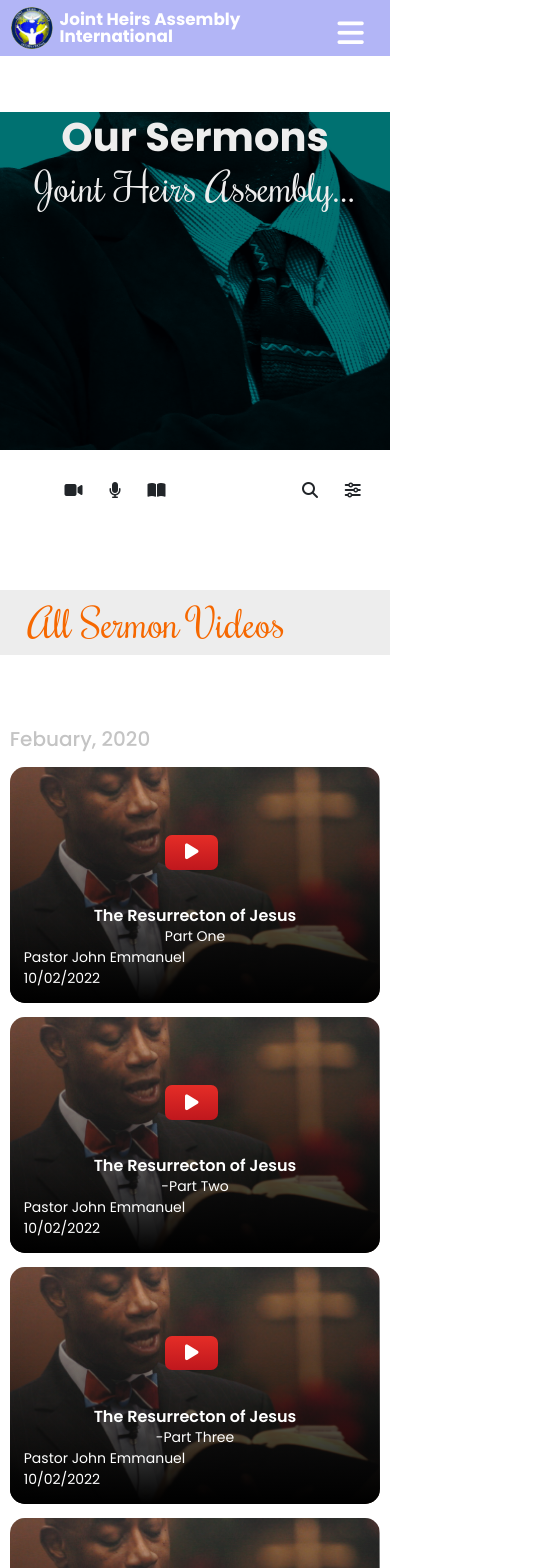
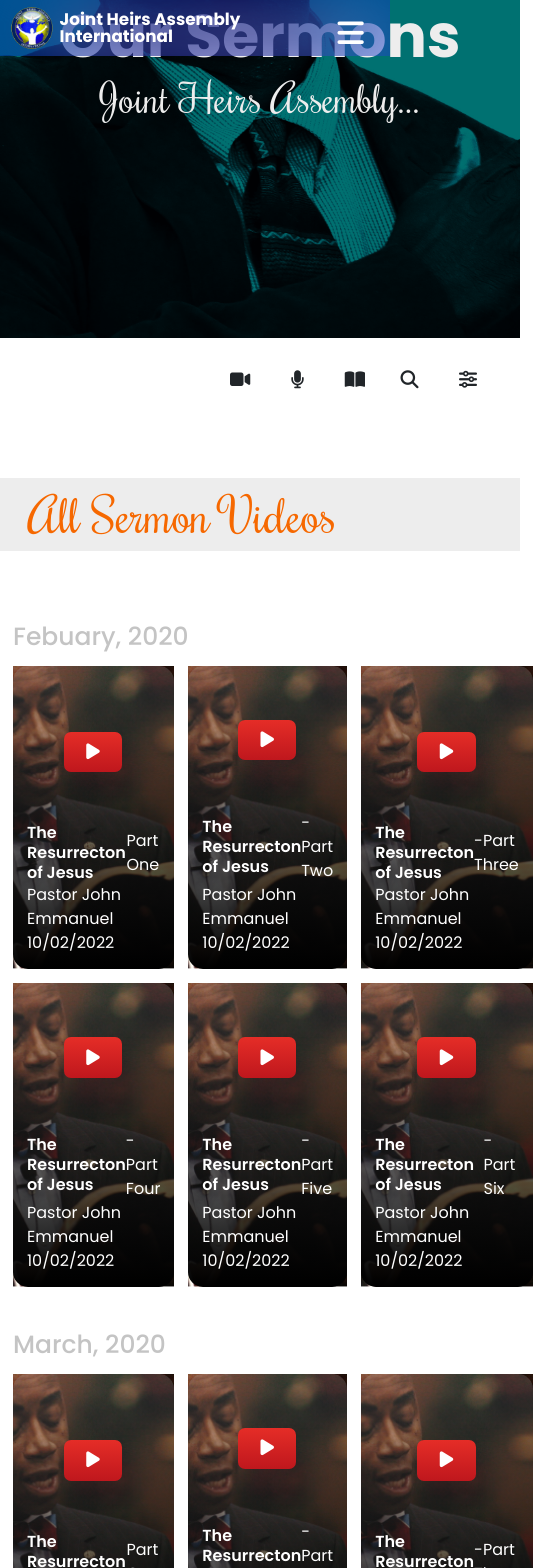
Before and after one commit to pin4eva/joint_heirs_frontend, a Next.js app: page /sermons in a window 390 px wide. Shown: the top 1568 px of the page, 533 px wide, since content can reach past the window. Built offline with nearby package versions, Linux system fonts and the light colour scheme.

Commit message:
merged dev

```diff
--- a/src/pages/sermons/index.tsx
+++ b/src/pages/sermons/index.tsx
@@ -73,23 +73,6 @@ const SermonsPage = () => {
 				{videos && <VideoComp />}
 				{audios && <AudioComp />}
 				{recordings && <RecordedComp />}
-
-				<section>
-					<div className="footer-subscribe">
-						<div className="container">
-							<div className="footer-sub">
-								<div className="sub-text">
-									<h2 className="text-secondary mb-0">Subscribe</h2>
-									<p className="text-dark mb-0">To Our NewsLetter</p>
-								</div>
-								<form>
-									<input type="text" placeholder="Enter Email" className="form-control" />
-									<button className="btn btn-warning text-light">Subscribe Now</button>
-								</form>
-							</div>
-						</div>
-					</div>
-				</section>
 			</div>
 		</FrontLayout>
 	);
--- a/src/styles/sermon.scss
+++ b/src/styles/sermon.scss
@@ -7,17 +7,10 @@
 
 		&-inner {
 			text-align: center;
-			// justify-content: center;
-			margin: 5rem auto;
+
 			color: #ffffff;
 
-			@media screen and (max-width: $md) {
-				margin: 8rem auto;
-			}
 
-			@media screen and (max-width: $mobile) {
-				width: 90%;
-			}
 
 			p {
 				font-family: "Poppins";
@@ -29,20 +22,7 @@
 				color: $light-gray;
 				margin: 0;
 
-				@media screen and (max-width: $md) {
-					font-size: 58px;
-					line-height: 68px;
-				}
 
-				@media screen and (max-width: $mobile) {
-					font-size: 60px;
-					line-height: 73px;
-				}
-
-				@media screen and (max-width: 400px) {
-					font-size: 40px;
-					line-height: 50px;
-				}
 			}
 
 			.text-style {
@@ -76,13 +56,6 @@
 				justify-content: space-between;
 				width: 60%;
 
-				@media screen and (max-width: $md) {
-					width: 80%;
-				}
-
-				@media screen and (max-width: $mobile) {
-					width: 90%;
-				}
 
 				.sermom-navi-toggle {
 					display: flex;
@@ -97,10 +70,7 @@
 						transition: ease-in-out 0.3s;
 						cursor: pointer;
 
-						@media screen and (max-width: 400px) {
-							font-size: 16px;
-							padding: 0.3rem 0.7rem;
-						}
+
 
 						&:hover {
 							background-color: $primary;
@@ -122,10 +92,7 @@
 						background-color: #ffffff;
 						border-radius: 3px;
 
-						@media screen and (max-width: 400px) {
-							font-size: 16px;
-							padding: 0.3rem 0.7rem;
-						}
+
 
 						cursor: pointer;
 
@@ -153,23 +120,9 @@
 					background-color: #ffffff;
 					transition-delay: 0.1s ease-out;
 
-					@media screen and (max-width: $md) {
-						top: 66%;
-						right: 12%;
-						width: 80%;
-					}
 
-					@media screen and (max-width: $mobile) {
-						top: 67%;
-						right: 10%;
-						width: 80%;
-					}
 
-					@media screen and (max-width: 400px) {
-						top: 68%;
-						right: 7%;
-						width: 90%;
-					}
+
 
 					.fa-search {
 						font-size: 13px;
@@ -200,24 +153,6 @@
 					top: 68.7%;
 					right: 1%;
 
-					@media screen and (max-width: $md) {
-						top: 66%;
-						right: 3%;
-						width: 20%;
-					}
-
-					@media screen and (max-width: $mobile) {
-						top: 67%;
-						right: 3%;
-						width: 22%;
-					}
-
-					@media screen and (max-width: 400px) {
-						top: 68%;
-						right: 5%;
-						width: 40%;
-						height: 137.5px;
-					}
 
 					.sort-close {
 						display: flex;
@@ -246,11 +181,7 @@
 							margin-bottom: 0.4rem;
 							padding: 0.4rem;
 
-							@media screen and (max-width: 400px) {
-								margin-bottom: 0.3rem;
-								padding: 0.35rem;
-								font-size: 13px;
-							}
+
 
 							&:hover {
 								background-color: $line-bg;
@@ -275,21 +206,7 @@
 			color: $warning;
 			background-color: $light-gray;
 
-			@media screen and (max-width: $md) {
-				width: 100%;
-				font-size: 50px;
-				line-height: 70px;
-			}
 
-			@media screen and (max-width: $mobile) {
-				width: 100%;
-			}
-
-			@media screen and (max-width: 400px) {
-				width: 100%;
-				font-size: 40px;
-				line-height: 65px;
-			}
 		}
 
 		&-wrapper {
@@ -320,10 +237,7 @@
 					line-height: 31px;
 					color: $tetiary;
 
-					@media screen and (max-width: 400px) {
-						font-size: 20px;
-						line-height: 28px;
-					}
+
 				}
 
 				.febuary-cont {
@@ -331,17 +245,7 @@
 					grid-template-columns: repeat(3, 1fr);
 					gap: 1rem;
 
-					@media screen and (max-width: $md) {
-						grid-template-columns: repeat(2, 1fr);
-					}
 
-					@media screen and (max-width: $mobile) {
-						grid-template-columns: repeat(2, 1fr);
-					}
-
-					@media screen and (max-width: 400px) {
-						grid-template-columns: repeat(1, 1fr);
-					}
 
 					.febuary-videos {
 						position: relative;
@@ -352,19 +256,7 @@
 						width: 100%;
 						height: 36vh;
 
-						@media screen and (max-width: $md) {
-							// width: 100%;
-							height: 22vh;
-							border-radius: 15px;
-						}
 
-						@media screen and (max-width: $mobile) {
-							height: 25vh;
-						}
-
-						@media screen and (max-width: $mobile) {
-							height: 28vh;
-						}
 
 						.overlay {
 							background: linear-gradient(180deg, rgba(196, 196, 196, 0.2) 0%, #000000 100%);
@@ -375,17 +267,7 @@
 							flex-direction: column;
 							justify-content: end;
 
-							@media screen and (max-width: $md) {
-								width: 100%;
-								// height: 100%;
-								// border-radius: 15px;
-							}
 
-							@media screen and (max-width: 400px) {
-								width: 100%;
-								height: 100%;
-								border-radius: 15px;
-							}
 
 							p {
 								font-family: "Poppins";
@@ -395,13 +277,7 @@
 								margin: 0;
 								color: #ffffff;
 
-								@media screen and (max-width: $md) {
-									font-size: 14px;
-								}
 
-								@media screen and (max-width: $mobile) {
-									font-size: 14px;
-								}
 							}
 
 							.bold {
@@ -414,9 +290,7 @@
 								font-weight: 600;
 								color: #ffffff;
 
-								@media screen and (max-width: $mobile) {
-									font-size: 16px;
-								}
+
 							}
 
 							.image {
@@ -433,20 +307,7 @@
 									text-align: center;
 									color: #ffffff;
 
-									@media screen and (max-width: $md) {
-										padding: 0.6rem 1.4rem;
-										margin-top: 1rem;
-									}
 
-									@media screen and (max-width: $mobile) {
-										padding: 0.6rem 1.4rem;
-										margin-top: 0.5rem;
-									}
-
-									@media screen and (max-width: $mobile) {
-										padding: 0.6rem 1.4rem;
-										margin-top: 1.5rem;
-									}
 								}
 							}
 
@@ -456,11 +317,7 @@
 								align-items: center;
 								justify-content: space-between;
 
-								@media screen and (max-width: 400px) {
-									flex-direction: column;
-									display: flex;
-									justify-content: center;
-								}
+
 							}
 						}
 					}
@@ -481,47 +338,17 @@
 			color: $warning;
 			background-color: $light-gray;
 
-			@media screen and (max-width: $md) {
-				width: 100%;
-				font-size: 50px;
-				line-height: 70px;
-			}
 
-			@media screen and (max-width: $mobile) {
-				width: 100%;
-			}
-
-			@media screen and (max-width: 400px) {
-				width: 100%;
-				font-size: 40px;
-				line-height: 65px;
-			}
 		}
 
 		&-container {
 			width: 90%;
 			margin: 5rem auto;
 
-			@media screen and (max-width: 400px) {
-				margin: 4rem auto;
-			}
 
-			@media screen and (max-width: $md) {
-				width: 90%;
-			}
-
-			@media screen and (max-width: $mobile) {
-				width: 95%;
-			}
-
-			@media screen and (max-width: 400px) {
-				width: 100%;
-			}
 
 			.audio-container-wrapper {
-				@media screen and (max-width: 400px) {
-					width: 100%;
-				}
+
 
 				margin-bottom: 3rem;
 
@@ -533,10 +360,6 @@
 					line-height: 31px;
 					color: $tetiary;
 
-					@media screen and (max-width: 400px) {
-						margin-left: 1.5rem;
-						font-size: 22px;
-					}
 				}
 
 				.audio-container-flex {
@@ -547,14 +370,7 @@
 						background: $dark-blue;
 						width: 20%;
 
-						@media screen and (max-width: $md) {
-							width: 30%;
-						}
 
-						@media screen and (max-width: 400px) {
-							display: none;
-							width: 100%;
-						}
 
 						h6 {
 							font-family: "Montserrat";
@@ -565,13 +381,7 @@
 
 							color: #ffffff;
 
-							@media screen and (max-width: $md) {
-								font-size: 30px;
-							}
 
-							@media screen and (max-width: $mobile) {
-								font-size: 30px;
-							}
 						}
 
 						p {
@@ -581,14 +391,6 @@
 							font-size: 18px;
 							line-height: 30px;
 							color: #ffffff;
-
-							@media screen and (max-width: $md) {
-								font-size: 16px;
-							}
-
-							@media screen and (max-width: $md) {
-								font-size: 13px;
-							}
 						}
 					}
 
@@ -597,15 +399,7 @@
 						width: 90%;
 						padding: 2.5rem 3rem;
 
-						@media screen and (max-width: $md) {
-							width: 90%;
-							padding: 2.5rem 3rem;
-						}
 
-						@media screen and (max-width: 400px) {
-							width: 100%;
-							padding: 2.5rem 1rem;
-						}
 
 						.bold {
 							font-family: $poppins;
@@ -617,17 +411,7 @@
 							margin-bottom: 1rem;
 							border-bottom: 1.5px solid $tetiary;
 
-							@media screen and (max-width: $md) {
-								font-size: 24px;
-								font-weight: 600;
-								line-height: 38px;
-							}
 
-							@media screen and (max-width: 400px) {
-								font-size: 18px;
-								text-align: start;
-								line-height: 38px;
-							}
 						}
 
 						.audio-bibletext {
@@ -676,33 +460,13 @@
 			line-height: 73px;
 			color: $warning;
 
-			@media screen and (max-width: $md) {
-				width: 100%;
-				font-size: 50px;
-				line-height: 70px;
-			}
 
-			@media screen and (max-width: $mobile) {
-				width: 100%;
-			}
-
-			@media screen and (max-width: 400px) {
-				width: 100%;
-				font-size: 40px;
-				line-height: 65px;
-			}
 		}
 
 		&-container {
 			width: 90%;
 			margin: 2rem auto;
 			background-color: $light-gray;
-
-			@media screen and (max-width: $md) {
-				width: 95%;
-			}
-
-			@media screen and (max-width: 400px) {}
 
 			.recording-container-wrapper {
 				margin-bottom: 4rem;
@@ -715,11 +479,7 @@
 					line-height: 31px;
 					color: $tetiary;
 
-					@media screen and (max-width: $md) {}
 
-					@media screen and (max-width: 400px) {
-						font-size: 22px;
-					}
 				}
 
 				.record {
@@ -730,15 +490,7 @@
 					padding: 1.5rem 5rem;
 					margin-bottom: 1rem;
 
-					@media screen and (max-width: $md) {
-						padding: 1.5rem 3rem;
-					}
 
-					@media screen and (max-width: 400px) {
-						padding: 1rem 1rem;
-						height: 140px;
-						margin-bottom: 0.7rem;
-					}
 
 					&-wrapper {
 						p {
@@ -751,26 +503,14 @@
 							gap: 5rem;
 							margin-bottom: 3rem;
 
-							@media screen and (max-width: $md) {
-								margin-bottom: 2.5rem;
-							}
 
-							@media screen and (max-width: 400px) {
-								margin-bottom: 0.5rem;
-							}
 
 							i {
 								font-size: 42px;
 								color: $warning;
 								list-style: 30px;
 
-								@media screen and (max-width: $md) {
-									font-size: 40px;
-								}
 
-								@media screen and (max-width: 400px) {
-									display: none;
-								}
 							}
 
 							.record-text {
@@ -782,9 +522,7 @@
 									line-height: 24px;
 									color: $tetiary;
 
-									@media screen and (max-width: 15px) {
-										font-size: 15px;
-									}
+
 								}
 
 								.Feb {
@@ -795,17 +533,7 @@
 									line-height: 31px;
 									color: $dark-blue;
 
-									@media screen and (max-width: $md) {
-										font-size: 20px;
-									}
 
-									@media screen and (max-width: $mobile) {
-										width: 100%;
-									}
-
-									@media screen and (max-width: 400px) {
-										font-size: 14px;
-									}
 								}
 							}
 						}
@@ -816,13 +544,7 @@
 							justify-content: center;
 							gap: 2rem;
 
-							@media screen and (max-width: $md) {
-								gap: 1rem;
-							}
 
-							@media screen and (max-width: 400px) {
-								gap: 1rem;
-							}
 
 							.record-space-icon {
 								width: 48px;
@@ -831,20 +553,14 @@
 								border-radius: 50%;
 								cursor: pointer;
 
-								@media screen and (max-width: 400px) {
-									width: 30px;
-									height: 30px;
-								}
+
 
 								i {
 									padding: 0.9rem 1.2rem;
 									font-size: 18px;
 									color: $primary;
 
-									@media screen and (max-width: 400px) {
-										padding: 0.6rem 0.72rem;
-										font-size: 14px;
-									}
+
 								}
 							}
 
@@ -855,9 +571,7 @@
 								gap: 2rem;
 								width: 100%;
 
-								@media screen and (max-width: 400px) {
-									gap: 0.8rem;
-								}
+
 
 								p {
 									margin: 0;
@@ -872,13 +586,7 @@
 								.record-space-time {
 									color: $dark-blue;
 
-									@media screen and (max-width: $md) {
-										font-size: 14px;
-									}
 
-									@media screen and (max-width: 400px) {
-										font-size: 13px;
-									}
 								}
 
 								i {
@@ -886,9 +594,7 @@
 									color: $dark-blue;
 									cursor: pointer;
 
-									@media screen and (max-width: 400px) {
-										font-size: 14px;
-									}
+
 								}
 
 								.record-space-shortline {
@@ -897,13 +603,7 @@
 									background-color: $line-bg;
 									border-radius: 14px;
 
-									@media screen and (max-width: $md) {
-										width: 12%;
-									}
 
-									@media screen and (max-width: 400px) {
-										width: 15%;
-									}
 
 									cursor: pointer;
 
@@ -913,13 +613,7 @@
 										background-color: $primary;
 										border-radius: 14px;
 
-										@media screen and (max-width: $md) {
-											width: 50%;
-										}
 
-										@media screen and (max-width: 400px) {
-											width: 65%;
-										}
 									}
 								}
 							}
```
